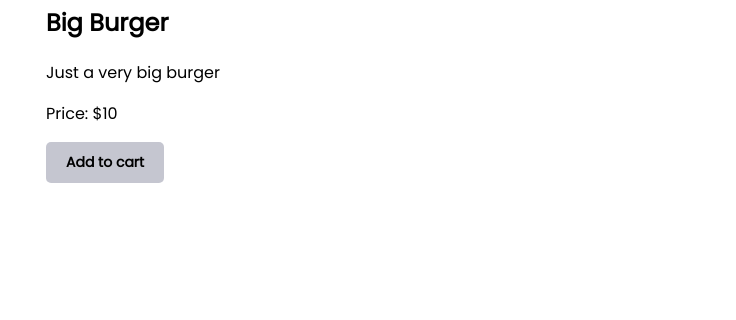
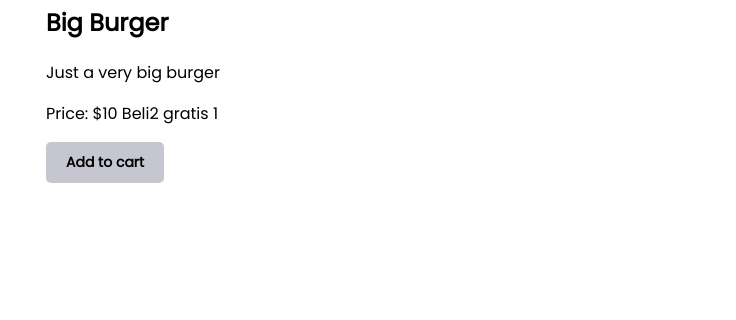
Before and after one commit to rein-77/Rein-Git-Shop, a plain HTML site: page index.html in a window 1280 px wide. Shown: the part 329-649 px from the top of the page, 544-1280 px from the left. Drawn offline with Linux system fonts and the light colour scheme.

Commit message:
Menambahkan "Beli 2 Gratis 1"

```diff
--- a/index.html
+++ b/index.html
@@ -22,7 +22,7 @@
       <div>
         <h2>Big Burger</h2>
         <p>Just a very big burger</p>
-        <p>Price: $10</p>
+        <p>Price: $10 Beli2 gratis 1</p>
         <button>Add to cart</button>
       </div>
     </div>
```
